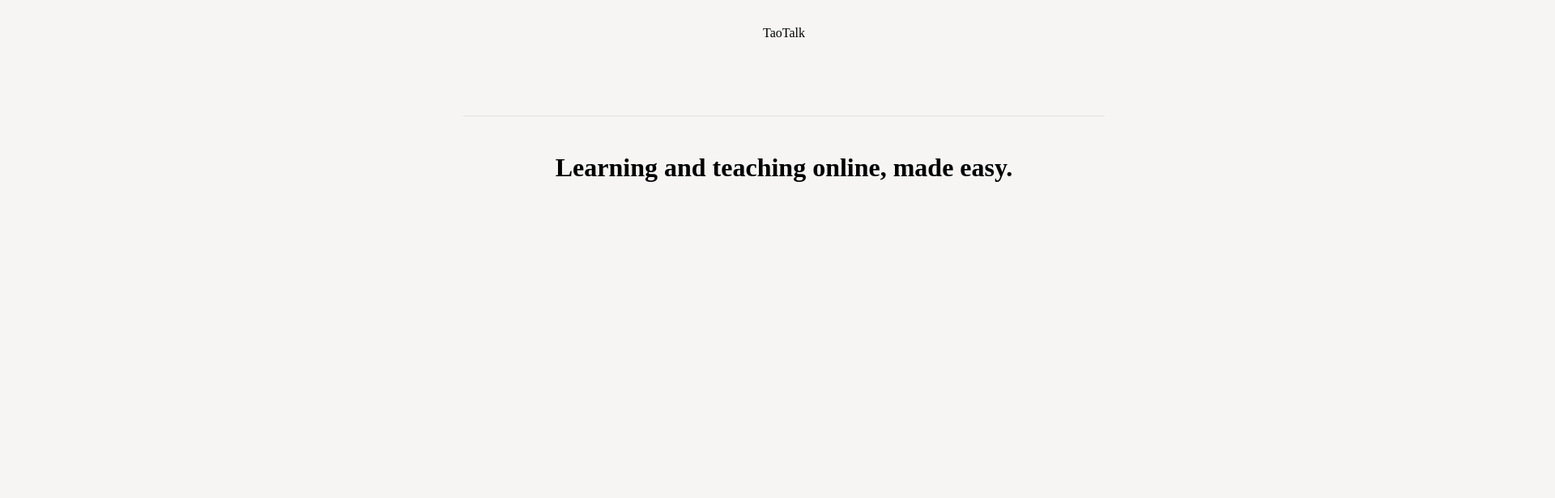
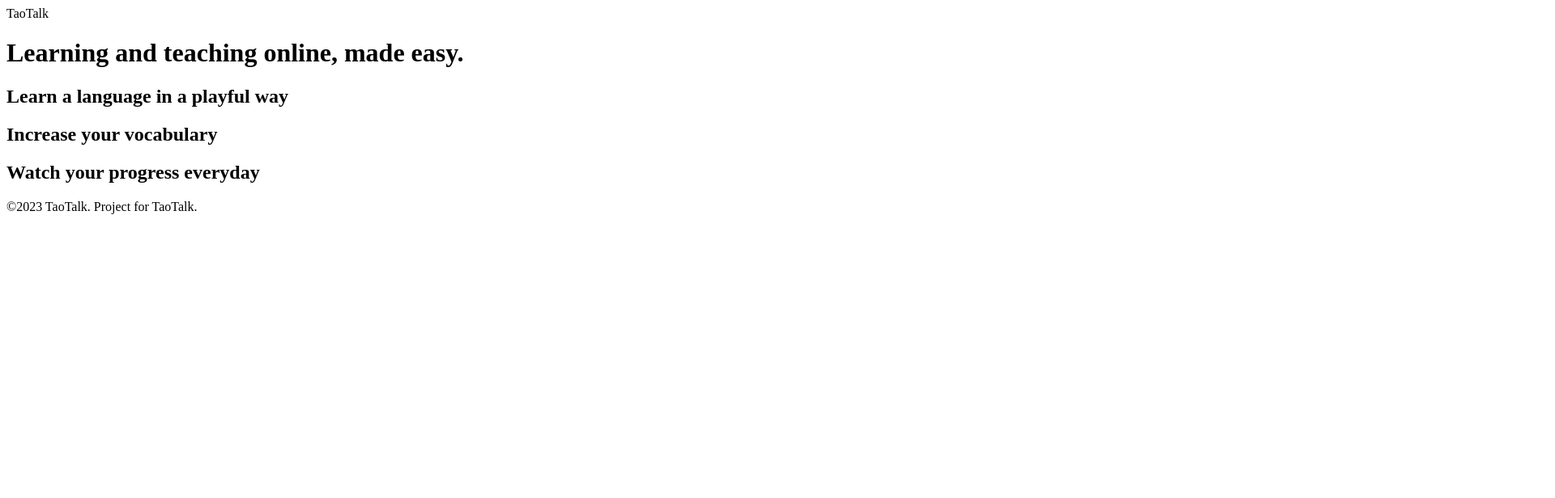
Before and after one commit to taodemy/taotalk, a Next.js app: page / in a window 1280 px wide. Shown: the top 616 px of the page at 81% size, 1920 px wide, since content can reach past the window. Built offline with nearby package versions, Linux system fonts and the light colour scheme.

Commit message:
fix: clean version without other pages and css

```diff
--- a/src/layout/Footer.tsx
+++ b/src/layout/Footer.tsx
@@ -1,9 +1,7 @@
 export const FooterCopyright = `©${new Date().getFullYear()} TaoTalk. Project for TaoTalk.`;
 
 const Footer = () => {
-  return (
-    <div className="centre height-160 padding-y-40 padding-x-370 gap-10">{FooterCopyright}</div>
-  );
+  return <div>{FooterCopyright}</div>;
 };
 
 export default Footer;
--- a/src/layout/Header.tsx
+++ b/src/layout/Header.tsx
@@ -1,17 +1,5 @@
-import Head from 'next/head';
-
 const Header = () => {
-  return (
-    <div className="centre height-88 padding-y-24 padding-x-370 box-shadow-header">
-      TaoTalk
-      <Head>
-        <title>TaoTalk</title>
-        <meta name="viewport" content="width=device-width, initial-scale=1" />
-        <meta name="description" content="TaoTalk" />
-        <link rel="icon" href="/favicon.ico" />
-      </Head>
-    </div>
-  );
+  return <div>TaoTalk</div>;
 };
 
 export default Header;
--- a/src/layout/index.tsx
+++ b/src/layout/index.tsx
@@ -4,9 +4,9 @@ import Footer from './Footer';
 
 const Layout: React.FC<{ children: ReactNode }> = ({ children }) => {
   return (
-    <div className="flex-page width-1920">
+    <div>
       <Header />
-      <main className="centre">{children}</main>
+      <main>{children}</main>
       <Footer />
     </div>
   );
--- a/src/pages/_app.tsx
+++ b/src/pages/_app.tsx
@@ -1,11 +1,17 @@
 import React from 'react';
 import { AppProps } from 'next/app';
 import Layout from '../layout';
-import './style.css';
+import Head from 'next/head';
 
 const TaoTalkApp = ({ Component, pageProps }: AppProps) => {
   return (
     <Layout>
+      <Head>
+        <title>TaoTalk</title>
+        <meta name="viewport" content="width=device-width, initial-scale=1" />
+        <meta name="description" content="TaoTalk" />
+        <link rel="icon" href="/favicon.ico" />
+      </Head>
       <Component {...pageProps} />
     </Layout>
   );
--- a/src/pages/about.tsx
+++ /dev/null
@@ -1,5 +0,0 @@
-const about = () => {
-  return <div className="padding-y-100 padding-x-528 gap-40">TaoTalk About Page</div>;
-};
-
-export default about;
--- a/src/pages/audioGame.tsx
+++ /dev/null
@@ -1,5 +0,0 @@
-const audioGame = () => {
-  return <div className="padding-y-100 padding-x-528 gap-10">TaoTalk Audio call Game</div>;
-};
-
-export default audioGame;
--- a/src/pages/index.tsx
+++ b/src/pages/index.tsx
@@ -1,16 +1,16 @@
 export default function Home() {
   return (
-    <div className="padding-y-24 padding-x-370 flex-page">
-      <div className="height-740">
+    <div>
+      <div>
         <h1>Learning and teaching online, made easy.</h1>
       </div>
-      <div className="height-600">
+      <div>
         <h2>Learn a language in a playful way</h2>
       </div>
-      <div className="height-500">
+      <div>
         <h2>Increase your vocabulary</h2>
       </div>
-      <div className="height-600">
+      <div>
         <h2>Watch your progress everyday</h2>
       </div>
     </div>
--- a/src/pages/sprintGame.tsx
+++ /dev/null
@@ -1,5 +0,0 @@
-const sprintGame = () => {
-  return <div className="padding-y-100 padding-x-528 gap-10">Sprint</div>;
-};
-
-export default sprintGame;
--- a/src/pages/statistic.tsx
+++ /dev/null
@@ -1,5 +0,0 @@
-const statistic = () => {
-  return <div className="padding-y-100 padding-x-528 gap-40">TaoTalk Statistics</div>;
-};
-
-export default statistic;
--- a/src/pages/style.css
+++ /dev/null
@@ -1,71 +0,0 @@
-html,
-body {
-  background-color: #f6f5f4;
-}
-
-.centre {
-  margin: auto;
-}
-
-.flex-page {
-  display: flex;
-  flex-direction: column;
-  align-items: flex-start;
-}
-
-.width-1920 {
-  width: 1920px;
-}
-
-.height-88 {
-  height: 88px;
-}
-.height-160 {
-  height: 160px;
-}
-.height-500 {
-  height: 500px;
-}
-.height-600 {
-  height: 600px;
-}
-.height-740 {
-  height: 740px;
-}
-
-.padding-y-24 {
-  padding-top: 24px;
-  padding-bottom: 24px;
-}
-.padding-y-40 {
-  padding-top: 40px;
-  padding-bottom: 40px;
-}
-.padding-y-100 {
-  padding-top: 100px;
-  padding-bottom: 100px;
-}
-.padding-t-40-b-100 {
-  padding-top: 40px;
-  padding-bottom: 100px;
-}
-
-.padding-x-370 {
-  padding-left: 370px;
-  padding-right: 370px;
-}
-.padding-x-528 {
-  padding-left: 528px;
-  padding-right: 528px;
-}
-
-.gap-10 {
-  gap: 10px;
-}
-.gap-40 {
-  gap: 40px;
-}
-
-.box-shadow-header {
-  box-shadow: inset 0px -1px 0px #e0e0e0;
-}
--- a/src/pages/textbook.tsx
+++ /dev/null
@@ -1,5 +0,0 @@
-const textbook = () => {
-  return <div className="padding-t-40-b-100 padding-x-528 gap-40">TaoTalk Textbook</div>;
-};
-
-export default textbook;
```
